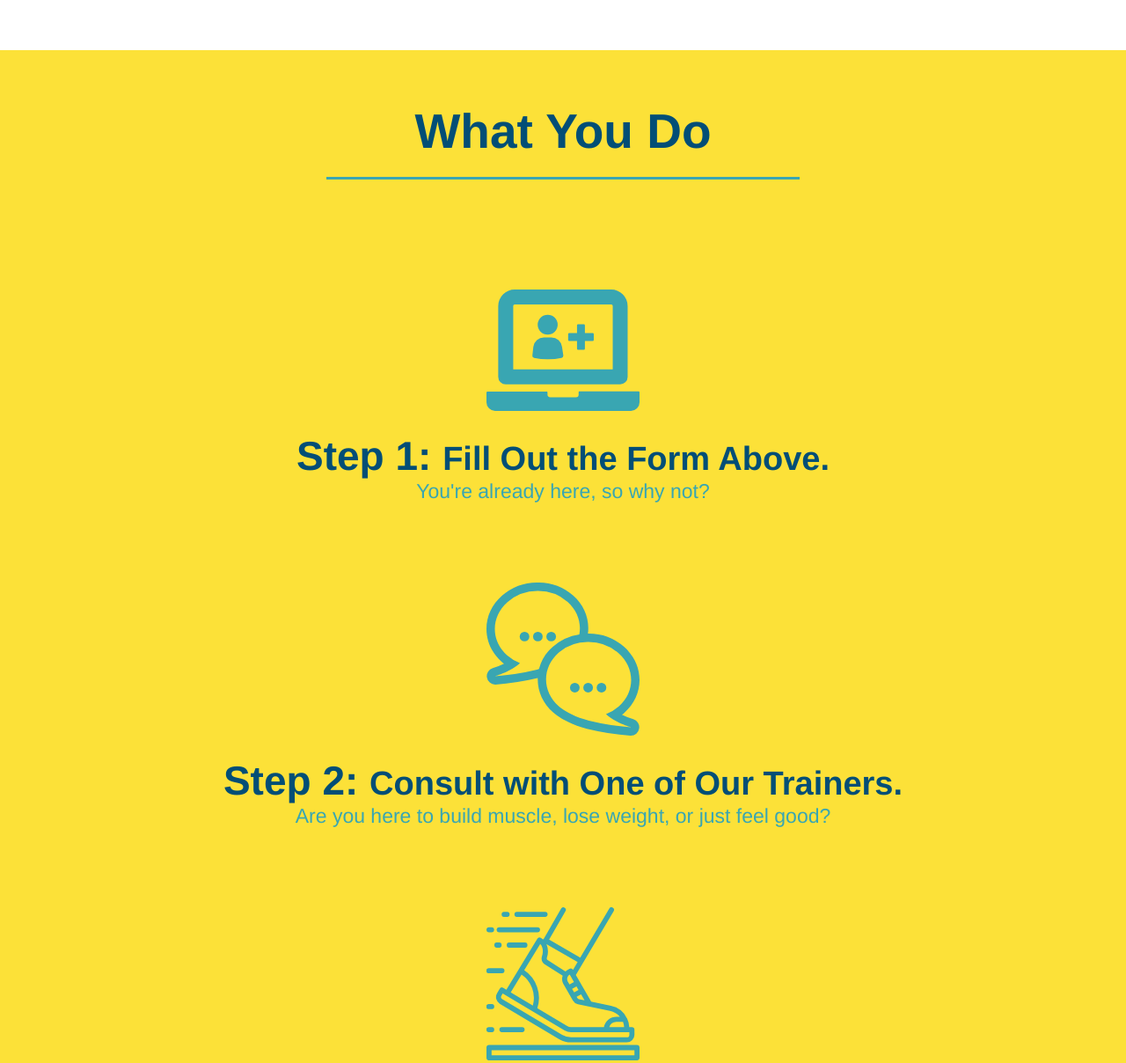
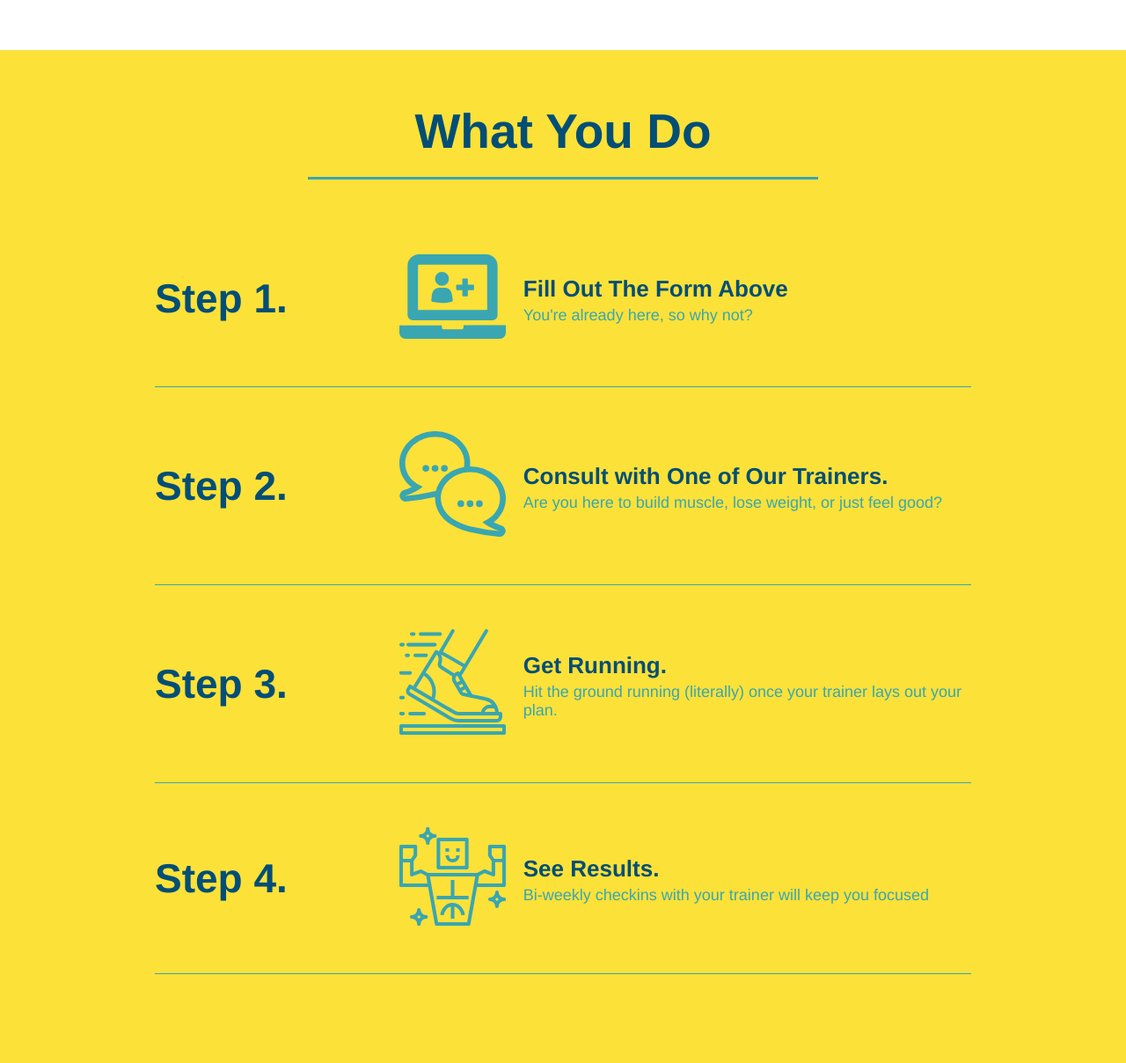
Before and after one commit to micahmoore95/run-buddy, a plain HTML site: page index.html in a window 1280 px wide. Shown: the part 1039-2247 px from the top of the page at 88% size. Drawn offline with Linux system fonts and the light colour scheme.

Commit message:
added flexbox to steps

```diff
--- a/assets/css/style.css
+++ b/assets/css/style.css
@@ -144,10 +144,11 @@ h3 {
 .section-title {
     font-size: 55px;
     color: #024e76;
-    margin-bottom: 35px;
-    padding: 0 100px 20px 100px;
-    display: inline-block;
     border-bottom: 3px solid;
+    padding-bottom: 20px;
+    text-align: center;
+    margin: 0 auto 35px auto;
+    width: 50%;
 }
 
 .primary-border {
@@ -158,45 +159,65 @@ h3 {
     border-color: #39a6b2;
 }
 
-.intro {
-    text-align: center;
-}
-
 .intro p {
     line-height: 1.7;
     color: #39a6b2;
     width: 80%;
     font-size: 20px;
     margin: 0 auto;
+    text-align: center;
 }
 
 .steps {
-    text-align: center;
     background: #fce138;
 }
 
-.steps div {
-    margin-bottom: 80px;
+.step {
+    margin: 50px auto;
+    padding-bottom: 50px;
+    width: 80%;
+    border-bottom: 1px solid #39a6b2;
+    display: flex;
+    flex-wrap: wrap;
+    align-items: center;
+    justify-content: space-between;
 }
 
-.steps img {
-    width: 15%;
-    margin: 10px 0;
+.step h3 {
+    color: #024e76;
+    font-size: 46px;
+    flex: 1 30%;
 }
 
-.steps h3 {
-    color: #024e76;
-    font-size: 46px;
-    margin-top: 10px;
+.step-info {
+    flex: 2 70%;
+    display: flex;
+    flex-wrap: wrap;
+    align-items: center;
 }
 
-.steps p {
-    color: #39a6b2;
-    font-size:23px;
+.step-img {
+    flex: 1 12%;
+    margin-right: 20px;
 }
 
-.steps span {
-    font-size: 38px;
+.step-text p {
+    color: #39a6b2;
+    font-size:18px;
+}
+
+.step-text {
+    flex: 12;
+}
+
+.step-img img {
+    max-width: 100%;
+}
+
+.step-text h4 {
+    font-size: 26px;
+    line-height: 1.5;
+    color: #024e76
 }
 
 .trainers {
@@ -247,7 +268,6 @@ h3 {
 }
 
 .contact {
-    text-align: center;
     background: #024e76
 }
 
@@ -284,3 +304,7 @@ h3 {
   .contact-info a {
     color: #fce138;
   }
+
+  .flex-row {
+      display: flex;
+  }
--- a/index.html
+++ b/index.html
@@ -71,9 +71,11 @@
           <div class="flex-row">
             <h2 class="section-title primary-border">What We Do</h2>
           </div>
+          <div class="flex-row">
             <p>
                 butcher selfies chambray shabby chic gentrify readymade yr Echo Park XOXO Tumblr normcore Banksy direct trade Blue Bottle chillwave you probably haven't heard of them single-origin coffee Vice fanny pack fixie Odd Future Austin fingerstache pickled twee synth Wes Anderson Thundercats viral bitters flannel meggings narwhal Marfa Schlitz sustainable Intelligentsia umami deep v craft
             </p>
+          </div>
         </section>
 
         <!--"What you do" section-->
@@ -81,28 +83,57 @@
           <div class="flex-row">
             <h2 class="section-title secondary-border">What You Do</h2>
           </div>
-            <div>
+
+            <div class="step">
+                <h3>Step 1.</h3>
+                <div class="step-info">
+                <div class="step-img">
                 <img src="./assets/images/step-1.svg" alt="" />
-                <h3>Step 1: <span>Fill Out the Form Above.</span></h3>
+                </div>
+                <div class="step-text">
+                    <h4>Fill Out The Form Above</h4>
                     <p>You're already here, so why not?</p>
                 </div>
+                </div>
+                </div>
 
-            <div>
+            <div class="step">
+                <h3>Step 2.</h3>
+                <div class="step-info">
+                    <div class="step-img">
                     <img src="./assets/images/step-2.svg" alt="" />
-                <h3>Step 2: <span>Consult with One of Our Trainers.</span></h3>
+                    </div>
+                    <div class="step-text">
+                    <h4>Consult with One of Our Trainers.</h4>
                 <p>Are you here to build muscle, lose weight, or just feel good?</p>
                     </div>
+                </div>
+            </div>
 
-            <div>
+            <div class="step">
+                <h3>Step 3.</h3>
+                <div class="step-info">
+                    <div class="step-img">
                     <img src="./assets/images/step-3.svg" alt="" />
-                <h3>Step 3: <span>Get Running.</span></h3>
+                    </div>
+                    <div class="step-text">
+                    <h4>Get Running.</h4>
                 <p>Hit the ground running (literally) once your trainer lays out your plan.</p>
                     </div>
+                </div>
+            </div>
 
-            <div>
+            <div class="step">
+                <h3>Step 4.</h3>
+                <div class="step-info">
+                    <div class="step-img">
                     <img src="./assets/images/step-4.svg" alt="" />
-                <h3>Step 4: <span>See Results.</span></h3>
+                    </div>
+                    <div class="step-text">
+                    <h4>See Results.</h4>
                 <p>Bi-weekly checkins with your trainer will keep you focused</p>
+                    </div>
+                </div>
             </div>
         </section>
 
```
Lines whose indentation alone changed are shown as unchanged.
